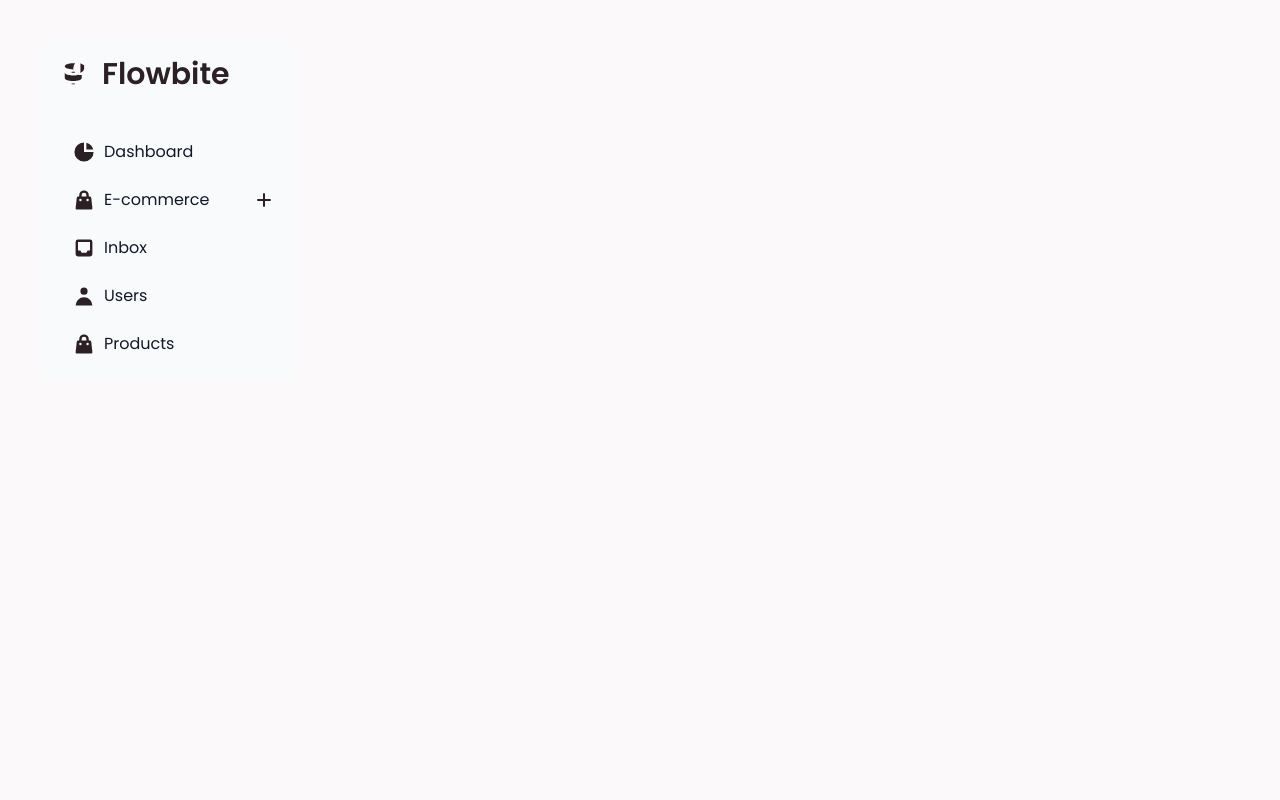
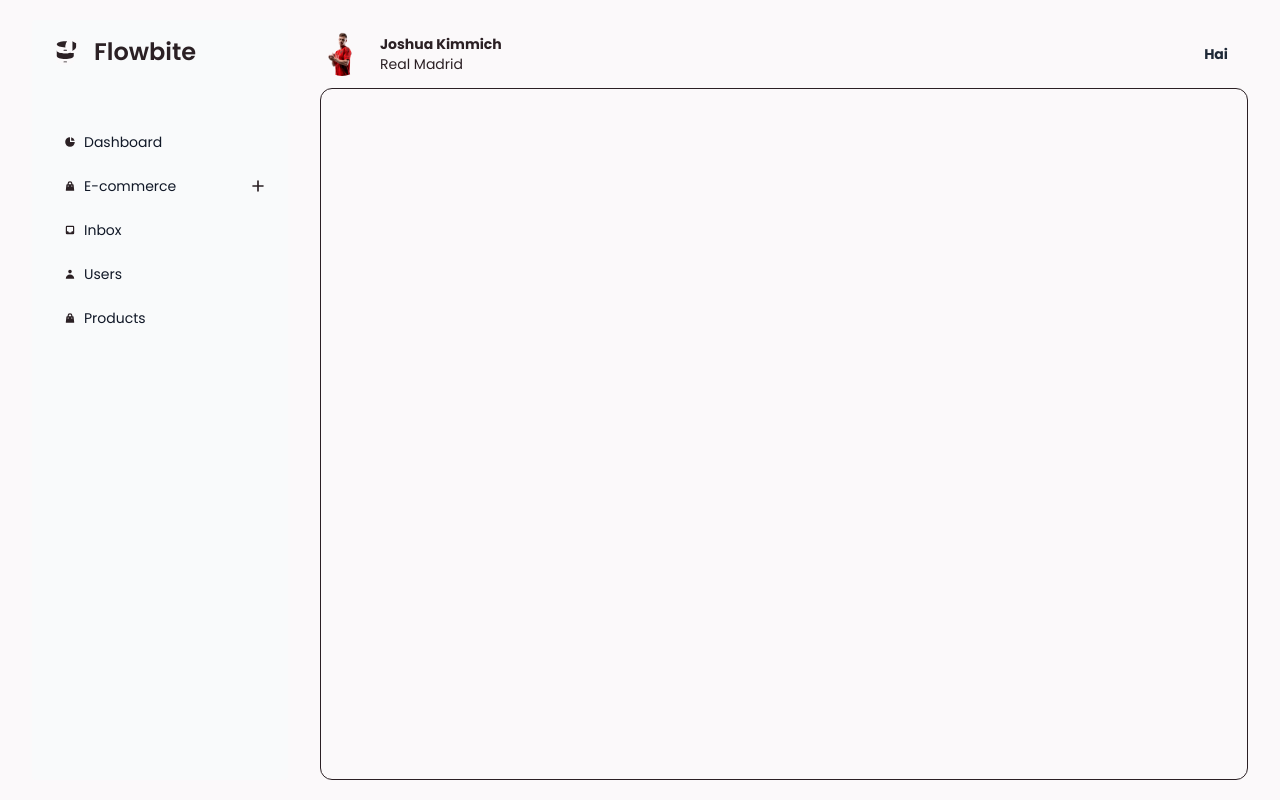
Before and after one commit to zumarnf/website_spm_project, a React (Vite) app: page /home in a window 1280 px wide. Built offline with nearby package versions, Linux system fonts and the light colour scheme.

Commit message:
progressDashboard

```diff
--- /dev/null
+++ b/src/components/ContainerProfile.jsx
@@ -0,0 +1,27 @@
+import React from "react";
+import kimmich from "../assets/joshua_kimmich.png";
+
+const ContainerProfile = () => {
+  return (
+    <>
+      <div className="flex flex-row w-full pt-6 pb-3 items-center justify-between">
+        <div className="flex items-center">
+          <div className="avatar">
+            <div className="w-11 rounded-full">
+              <img src={kimmich} alt="Joshua Kimmich" />
+            </div>
+          </div>
+          <div className="flex flex-col justify-center pl-4">
+            <div className="text-sm font-bold text-blckprmy">
+              Joshua Kimmich
+            </div>
+            <div className="text-sm text-blckprmy">Real Madrid</div>
+          </div>
+        </div>
+        <div className="text-sm font-bold pr-5">Hai</div>
+      </div>
+    </>
+  );
+};
+
+export default ContainerProfile;
--- a/src/components/Dasboard.jsx
+++ b/src/components/Dasboard.jsx
@@ -1,7 +1,12 @@
+import ContainerProfile from "./ContainerProfile";
+
 const Dasboard = () => {
   return (
     <>
-      <div className="h-screen py-10"></div>
+      <div className="h-full flex flex-col">
+        <ContainerProfile />
+        <div className="h-full w-full border border-blckprmy rounded-xl"></div>
+      </div>
     </>
   );
 };
--- a/src/components/SidebarMen.jsx
+++ b/src/components/SidebarMen.jsx
@@ -11,36 +11,35 @@
 
 const SidebarMen = () => {
   return (
-    <div className="px-10 py-10 bg-whtprmy">
+    <div className="pl-8 py-5 bg-whtprmy h-full">
+      {" "}
+      {/* Tambahkan h-full */}
       <Sidebar>
         <Sidebar.Logo
           href="#"
           img={shieldDatabase}
           imgAlt="Flowbite logo"
-          className="mb-10"
+          className="pb-9"
         >
-          <div className="text-blckprmy text-3xl">Flowbite</div>
+          <div className="text-blckprmy text-2xl">Flowbite</div>
         </Sidebar.Logo>
         <Sidebar.Items>
           <Sidebar.ItemGroup>
-            {/* Dashboard Item */}
             <Sidebar.Item
               href="#"
               className="hover:bg-rdprmy hover:text-whtprmy group"
             >
               <div className="flex flex-row">
-                <HiChartPie className="h-6 w-6 text-blckprmy mr-2 group-hover:text-whtprmy" />
-                <span>Dashboard</span>
+                <HiChartPie className="h-5 w-5 text-blckprmy pr-2 group-hover:text-whtprmy" />
+                <span className="text-sm">Dashboard</span>
               </div>
             </Sidebar.Item>
-
-            {/* E-commerce Collapse */}
             <Sidebar.Collapse
               className="hover:bg-rdprmy hover:text-whtprmy group"
               label={
                 <div className="flex items-center">
-                  <HiShoppingBag className="h-6 w-6 text-blckprmy mr-2 group-hover:text-whtprmy" />
-                  <span>E-commerce</span>
+                  <HiShoppingBag className="h-5 w-5 text-blckprmy pr-2 group-hover:text-whtprmy" />
+                  <span className="text-sm">E-commerce</span>
                 </div>
               }
               renderChevronIcon={(theme, open) => {
@@ -48,7 +47,7 @@
                 return (
                   <IconComponent
                     aria-hidden
-                    className={`h-6 w-6 text-blckprmy ${
+                    className={`h-5 w-5 text-blckprmy ${
                       theme.label.icon.open[open ? "on" : "off"]
                     }`}
                   />
@@ -60,8 +59,8 @@
                 className="hover:bg-rdprmy hover:text-whtprmy group"
               >
                 <div className="flex flex-row">
-                  <HiShoppingBag className="h-6 w-6 text-blckprmy mr-2 group-hover:text-whtprmy" />
-                  <span>Products</span>
+                  <HiShoppingBag className="h-5 w-5 text-blckprmy pr-2 group-hover:text-whtprmy" />
+                  <span className="text-sm">Products</span>
                 </div>
               </Sidebar.Item>
               <Sidebar.Item
@@ -69,43 +68,39 @@
                 className="hover:bg-rdprmy hover:text-whtprmy group"
               >
                 <div className="flex flex-row">
-                  <HiShoppingBag className="h-6 w-6 text-blckprmy mr-2 group-hover:text-whtprmy" />
-                  <span>Sales</span>
+                  <HiShoppingBag className="h-5 w-5 text-blckprmy pr-2 group-hover:text-whtprmy" />
+                  <span className="text-sm">Sales</span>
                 </div>
               </Sidebar.Item>
             </Sidebar.Collapse>
-
-            {/* Inbox Item */}
 
             <Sidebar.Item
               href="#"
               className="hover:bg-rdprmy hover:text-whtprmy group"
             >
               <div className="flex flex-row">
-                <HiInbox className="h-6 w-6 text-blckprmy mr-2 group-hover:text-whtprmy" />
-                <span>Inbox</span>
+                <HiInbox className="h-5 w-5 text-blckprmy pr-2 group-hover:text-whtprmy" />
+                <span className="text-sm">Inbox</span>
               </div>
             </Sidebar.Item>
 
-            {/* Users Item */}
             <Sidebar.Item
               href="#"
               className="hover:bg-rdprmy hover:text-whtprmy group"
             >
               <div className="flex flex-row">
-                <HiUser className="h-6 w-6 text-blckprmy mr-2 group-hover:text-whtprmy" />
-                <span>Users</span>
+                <HiUser className="h-5 w-5 text-blckprmy pr-2 group-hover:text-whtprmy" />
+                <span className="text-sm">Users</span>
               </div>
             </Sidebar.Item>
 
-            {/* Products Item */}
             <Sidebar.Item
               href="#"
               className="hover:bg-rdprmy hover:text-whtprmy group"
             >
               <div className="flex flex-row">
-                <HiShoppingBag className="h-6 w-6 text-blckprmy mr-2 group-hover:text-whtprmy" />
-                <span>Products</span>
+                <HiShoppingBag className="h-5 w-5 text-blckprmy pr-2 group-hover:text-whtprmy" />
+                <span className="text-sm">Products</span>
               </div>
             </Sidebar.Item>
           </Sidebar.ItemGroup>
--- a/src/pages/HomeMenu.jsx
+++ b/src/pages/HomeMenu.jsx
@@ -4,11 +4,11 @@
 const HomeMenu = () => {
   return (
     <>
-      <div className="flex flex-row w-screen h-screen bg-whtprmy">
-        <div className="basis-1/4">
+      <div className="flex w-screen h-screen bg-whtprmy overflow-hidden">
+        <div className="basis-1/4 h-full">
           <SidebarMen />
         </div>
-        <div className="basis-3/4">
+        <div className="basis-3/4 pr-8 pt-2 pb-5 h-full">
           <Dasboard />
         </div>
       </div>
```
Also changed, not shown: src/assets/joshua_kimmich.png (added).
